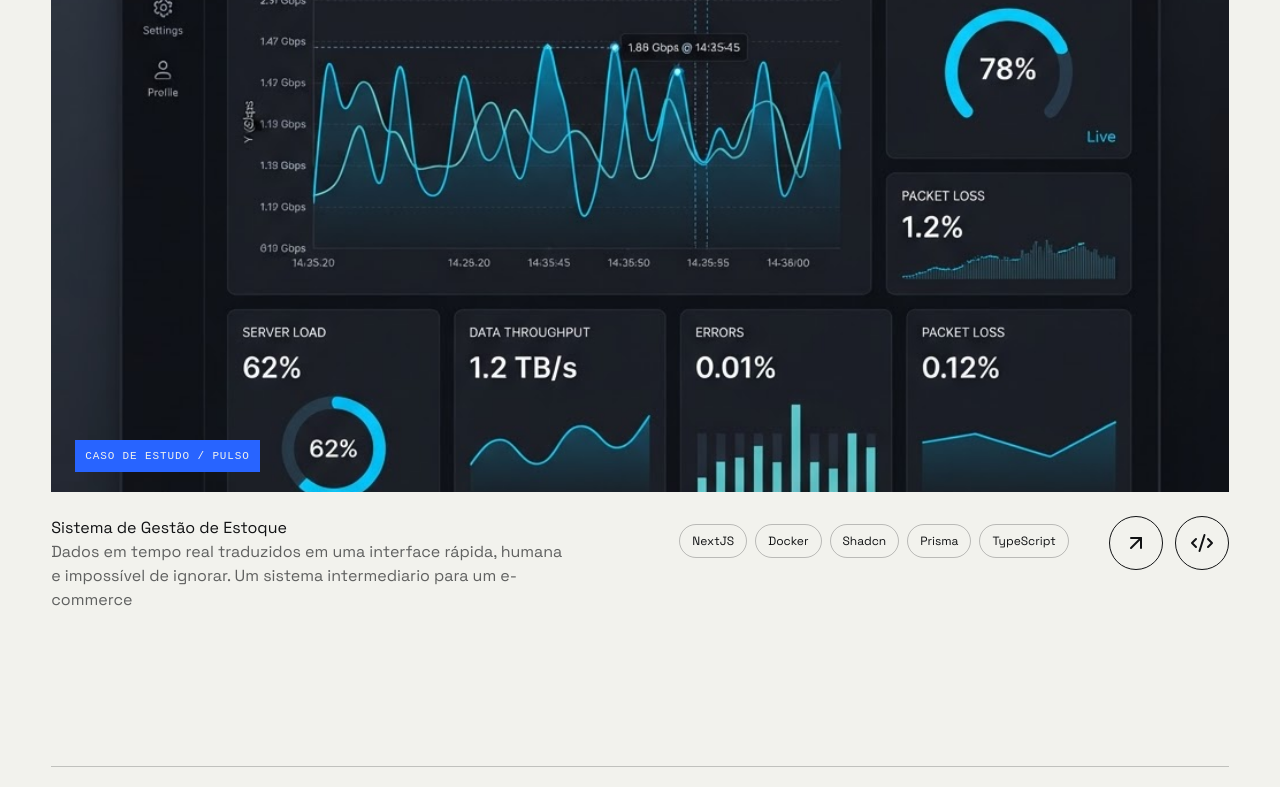
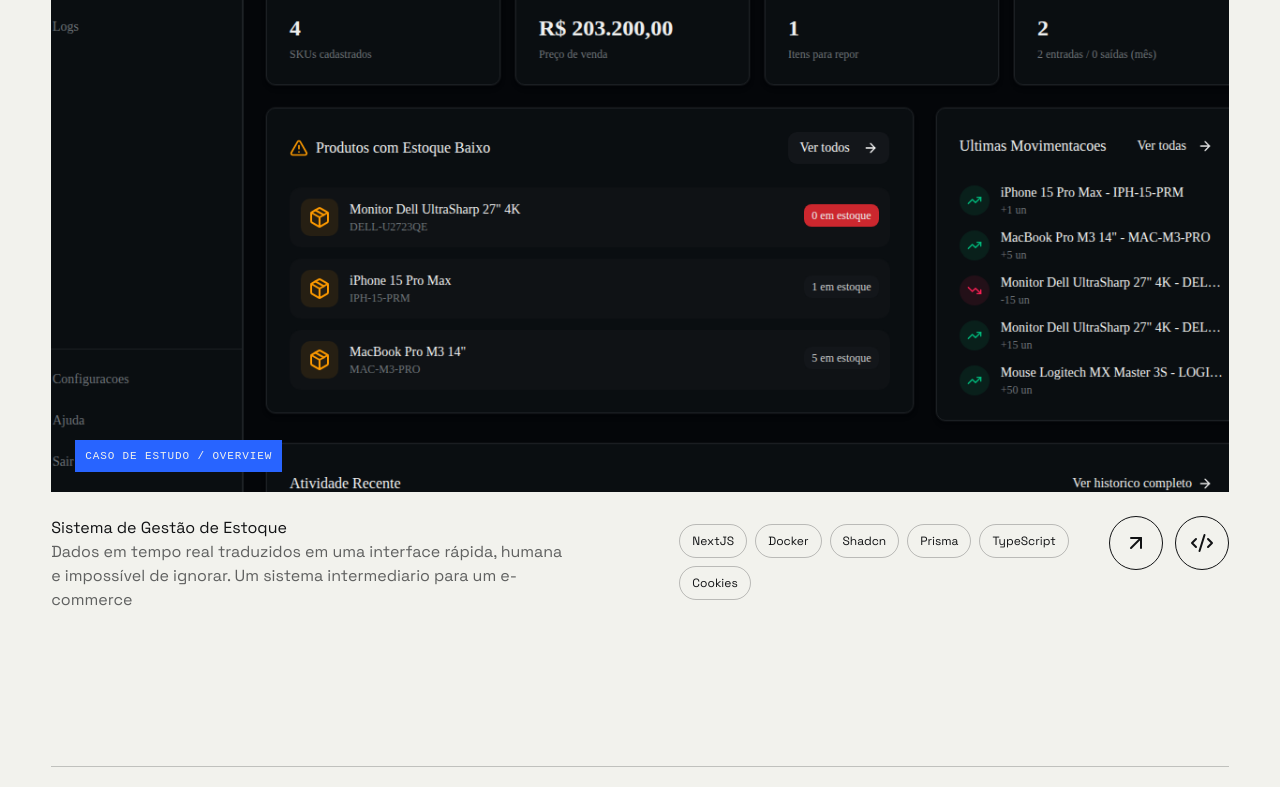
Before and after one commit to WesleyCords/my_portfolio, a Next.js app: page / in a window 1280 px wide. Shown: the part 2703-3490 px from the top of the page. Built offline with nearby package versions, Linux system fonts and the light colour scheme.

Commit message:
fix(section-project): photo project

```diff
--- a/src/data.ts
+++ b/src/data.ts
@@ -4,7 +4,7 @@ export const projects = [
     type: 'Produto digital',
     description:
       'Um projeto feito a medida em um bootcamp. Um simples sistema para alocar e gerenciar salas de reunião presencial.',
-    tags: ['NodeJS', 'JavaScript', 'PostgreSQL', 'Express', 'React'],
+    tags: ['NodeJS', 'JavaScript', 'PostgreSQL', 'Express', 'React', 'JWT'],
     visual: 'Login',
     image: '/bootcamp.png',
     link: 'https://gerenciamento-de-salas-eta.vercel.app',
@@ -15,9 +15,9 @@ export const projects = [
     type: 'Produto digital',
     description:
       'Dados em tempo real traduzidos em uma interface rápida, humana e impossível de ignorar. Um sistema intermediario para um e-commerce',
-    tags: ['NextJS', 'Docker', 'Shadcn', 'Prisma', 'TypeScript'],
-    visual: 'pulso',
-    image: '/pulso.png',
+    tags: ['NextJS', 'Docker', 'Shadcn', 'Prisma', 'TypeScript', 'Cookies'],
+    visual: 'Overview',
+    image: '/dashboard.png',
     link: 'https://invetory-management-system-delta.vercel.app/',
     linkRepo: 'https://github.com/WesleyCords/invetory_management_system.git',
   },
```
Also changed, not shown: public/dashboard.png (added), public/pulso.png (deleted).
